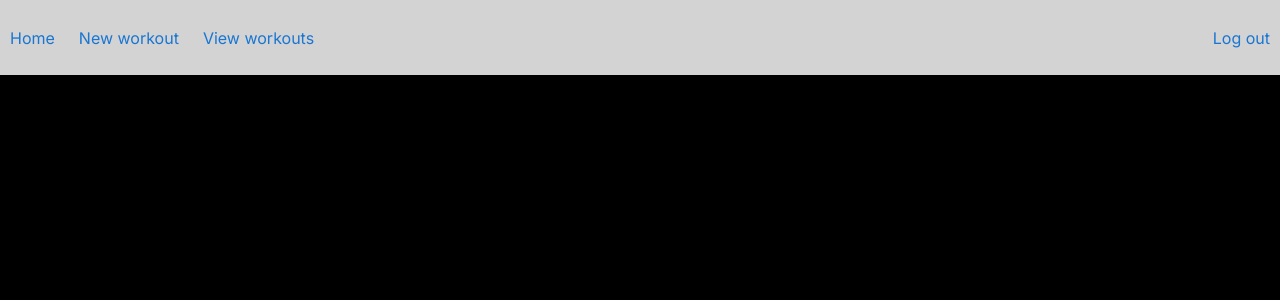
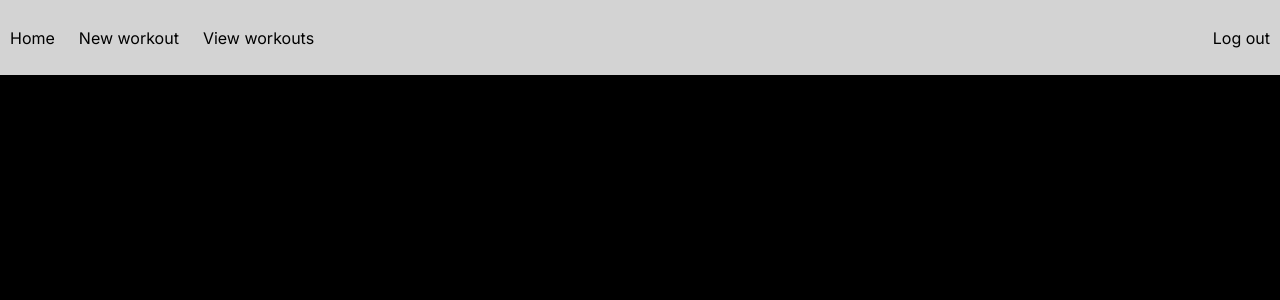
Before and after one commit to mikkolikoli/gui-course-project, a Next.js app: page /home in a window 1280 px wide. Shown: the top 300 px of the page. Built offline with nearby package versions, Linux system fonts and the light colour scheme.

Commit message:
changed to nextjs link

```diff
--- a/src/components/navbar.tsx
+++ b/src/components/navbar.tsx
@@ -1,6 +1,7 @@
 // use possibly AppBar from MUI
 
-import { Stack, Link } from '@mui/material'
+import { Stack } from '@mui/material'
+import Link from 'next/link'
 import styled from 'styled-components';
 
 const Nav = styled.nav`
@@ -18,6 +19,11 @@ const NavStack = styled(Stack)`
 
 const NavItem = styled(Link)`
   color: black;
+  text-decoration: none;
+  &:hover {
+    color: #616161;
+    text-decoration: underline;
+  }
 `
 
 const LogOut = styled(NavItem)`
@@ -29,10 +35,10 @@ export default function Navbar() {
   return (
     <Nav>
       <NavStack direction="row" spacing={3}>
-        <NavItem underline='hover' href='/home'>Home</NavItem>
-        <NavItem underline='hover' href='/new'>New workout</NavItem>
-        <NavItem underline='hover' href='/view'>View workouts</NavItem>
-        <LogOut underline='hover' href='/logout'>Log out</LogOut>
+        <NavItem href='/home'>Home</NavItem>
+        <NavItem href='/new'>New workout</NavItem>
+        <NavItem href='/view'>View workouts</NavItem>
+        <LogOut href='/logout'>Log out</LogOut>
       </NavStack>
     </Nav>
   )
```
